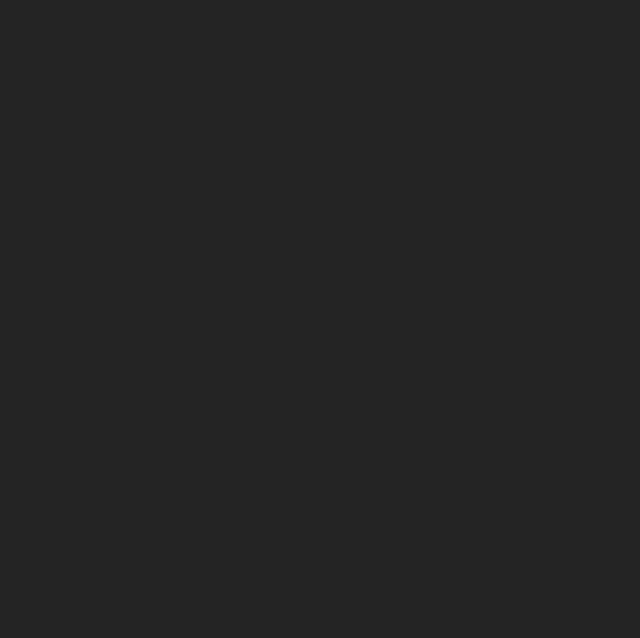
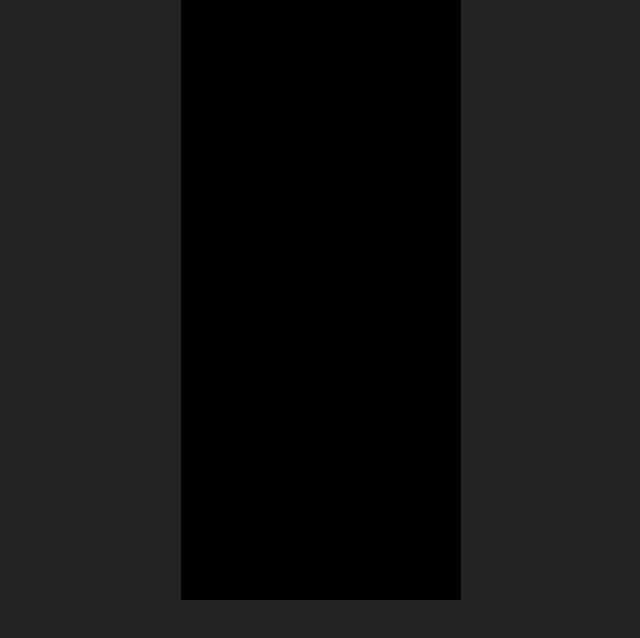
Before and after one commit to HumbertoMachado7/Tetris, a website built with Vite: page index.html in a window 1280 px wide. Shown: the whole page, without its empty margins (319-959 px from the left). Built offline with nearby package versions, Linux system fonts and the light colour scheme.

Commit message:
hasta el paso 2 de main.js dibuja bien y funciona. Cambie tambien el color blue en styles.css

```diff
--- a/index.html
+++ b/index.html
@@ -8,7 +8,7 @@
   </head>
   <body>
     <div id="app">
-      <canvas id="tetris" width="240" height="400"></canvas>
+      <canvas></canvas>
     </div>
     <script type="module" src="/main.js"></script>
   </body>
--- a/main.js
+++ b/main.js
@@ -1 +1,27 @@
 import './style.css'
+
+//1. inicializar el canvas
+const canvas = document.querySelector('canvas')
+const context = canvas.getContext('2d')
+
+const BLOCK_SIZE = 20
+const BOARD_WIDTH = 14
+const BOARD_HEIGHT = 30
+
+canvas.width = BLOCK_SIZE * BOARD_WIDTH
+canvas.height = BLOCK_SIZE * BOARD_HEIGHT
+
+context.scale(BLOCK_SIZE, BLOCK_SIZE)
+
+//2. game loop
+function update() {
+    draw()
+    window.requestAnimationFrame(update)
+}
+
+function draw() {
+    context.fillStyle = '#000'
+    context.fillRect(0, 0, canvas.width, canvas.height)
+}
+
+update()
--- a/style.css
+++ b/style.css
@@ -3,7 +3,7 @@
   line-height: 1.5;
   font-weight: 400;
 
-  color-scheme: light dark;
+  color-scheme: blue;
   color: rgba(255, 255, 255, 0.87);
   background-color: #242424;
 
```
